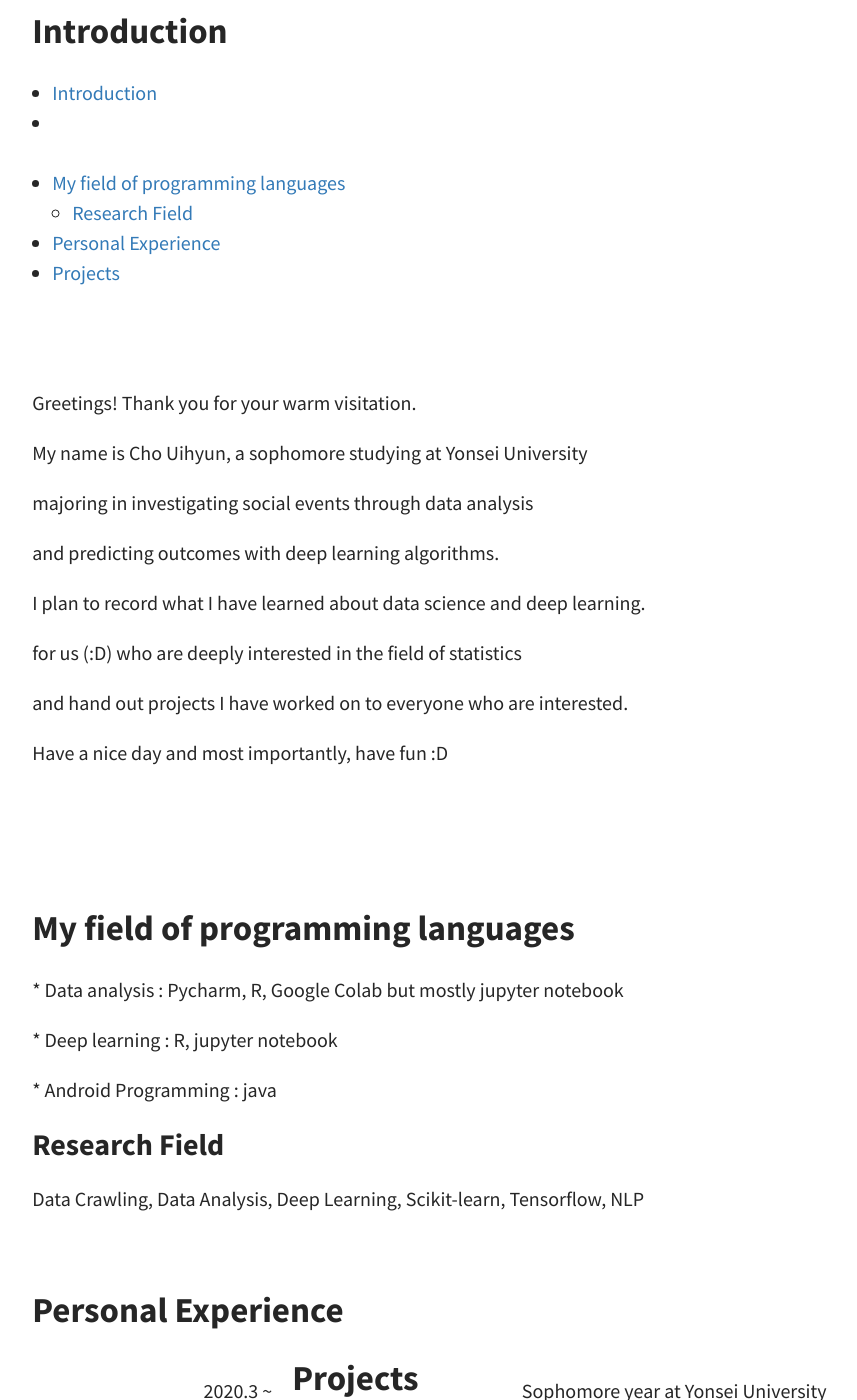
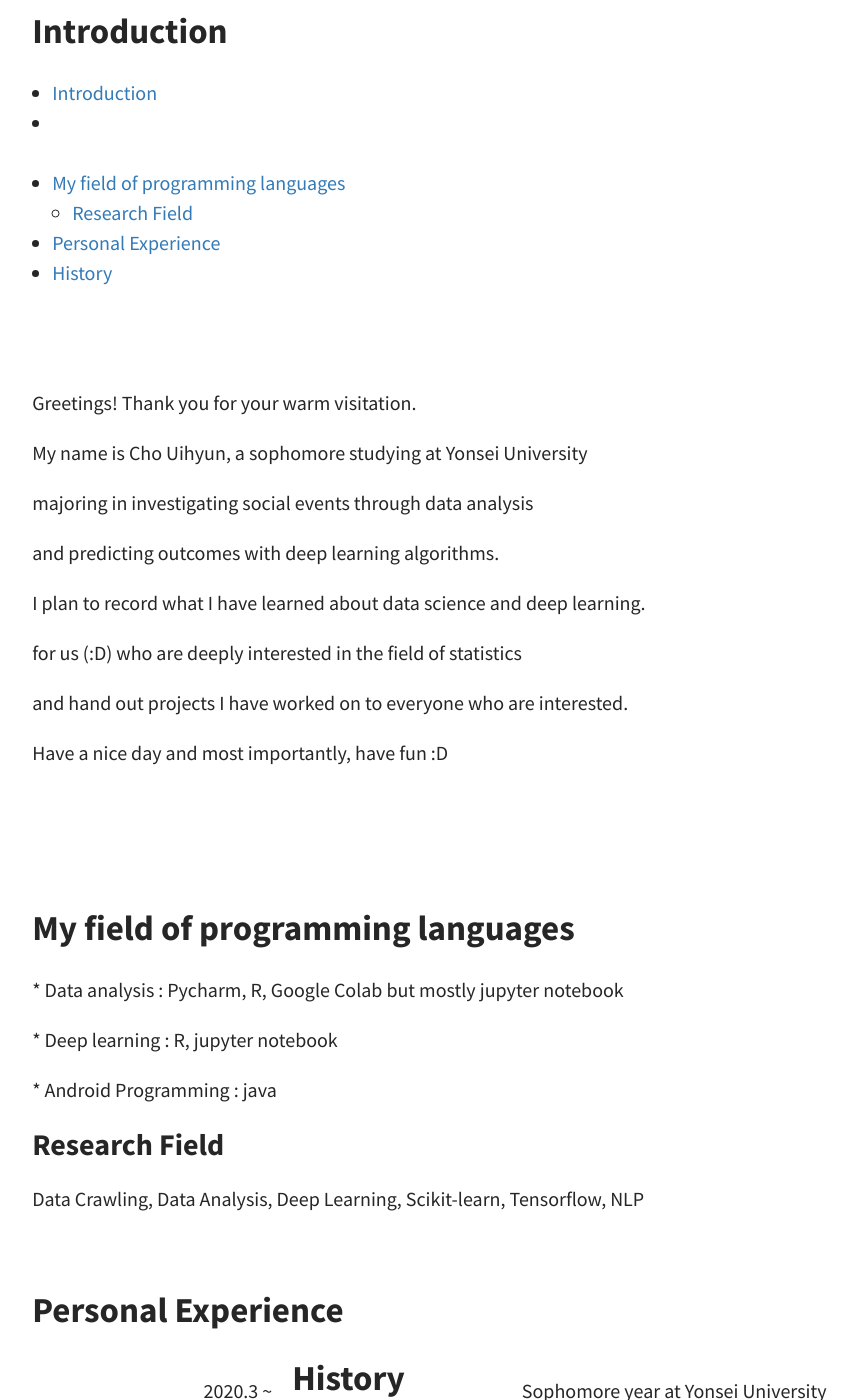
Before and after one commit to joyhyun99/joyhyun99.github.io, a Jekyll site: the page built from pages/about.md, in a window 1280 px wide and 1400 px high, scrolled down 357 px. Shown: the whole window, without its empty margins (83-940 px from the left). Built offline with Jekyll 4.4.1, drawn with Linux system fonts in a browser that asks for light colours.

Commit message:
Update about.md

```diff
--- a/pages/about.md
+++ b/pages/about.md
@@ -77,9 +77,7 @@ tags: [About, Archive]
     <p> Graduated Seoul High school </p>
 </div>
 
-## Projects
-
-<br><br><br><br><br>
+## History
 
 <div id="jb-sidebar">
     <p>2019.12 ~ 2020.1</p>
```
